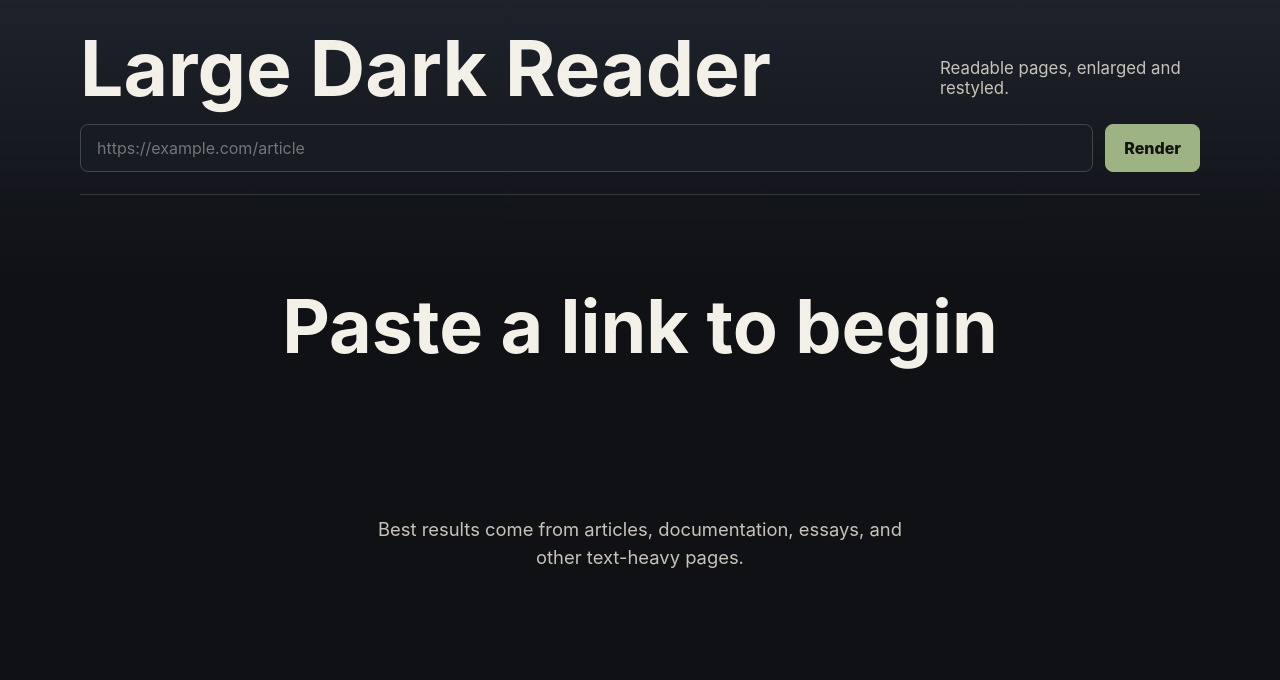
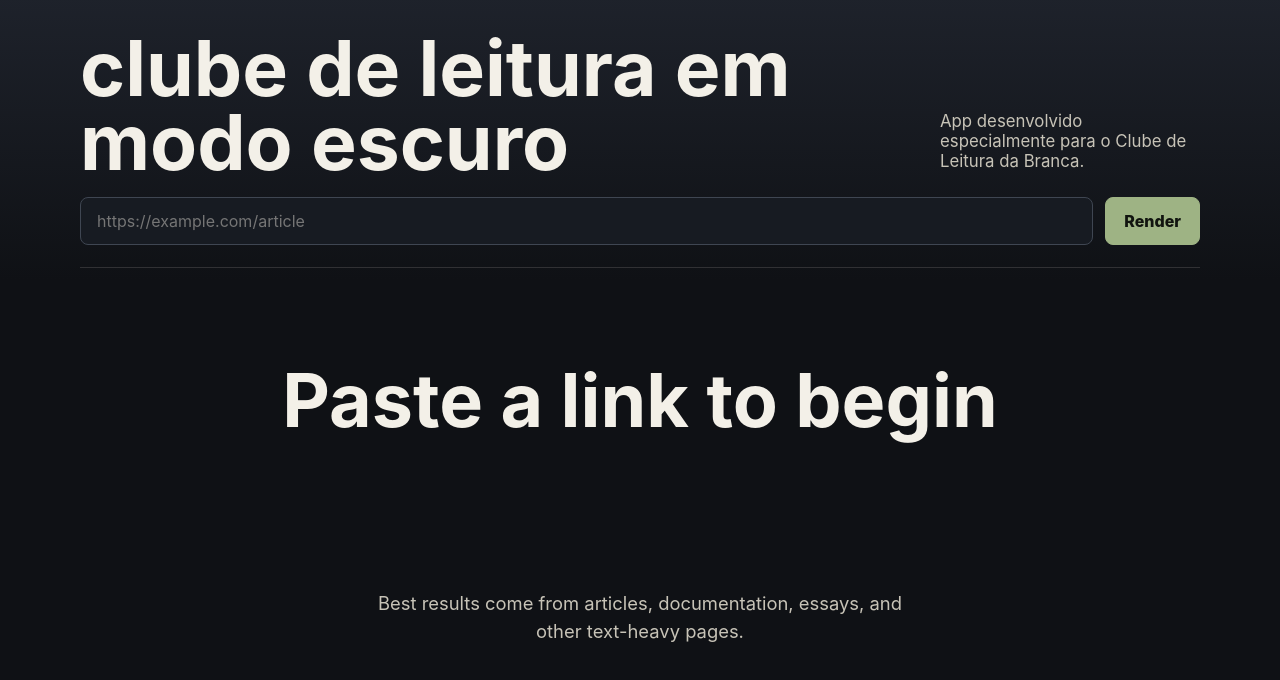
Before and after one commit to oandrevictor/clubedeleitura, a React (Vite) app: page / in a window 1280 px wide. Shown: the top 680 px of the page. Built offline with nearby package versions, Linux system fonts and the light colour scheme.

Commit message:
Update Clube de Leitura branding

```diff
--- a/index.html
+++ b/index.html
@@ -3,7 +3,7 @@
   <head>
     <meta charset="UTF-8" />
     <meta name="viewport" content="width=device-width, initial-scale=1.0" />
-    <title>Large Dark Reader</title>
+    <title>clube de leitura em modo escuro</title>
   </head>
   <body>
     <div id="root"></div>
--- a/src/main.jsx
+++ b/src/main.jsx
@@ -74,8 +74,8 @@ function App() {
       <section className="reader-panel" aria-labelledby="app-title">
         <form className="url-bar" onSubmit={renderPage}>
           <div className="title-block">
-            <h1 id="app-title">Large Dark Reader</h1>
-            <p>Readable pages, enlarged and restyled.</p>
+            <h1 id="app-title">clube de leitura em modo escuro</h1>
+            <p>App desenvolvido especialmente para o Clube de Leitura da Branca.</p>
           </div>
           <div className="url-row">
             <label className="sr-only" htmlFor="website-url">
```
